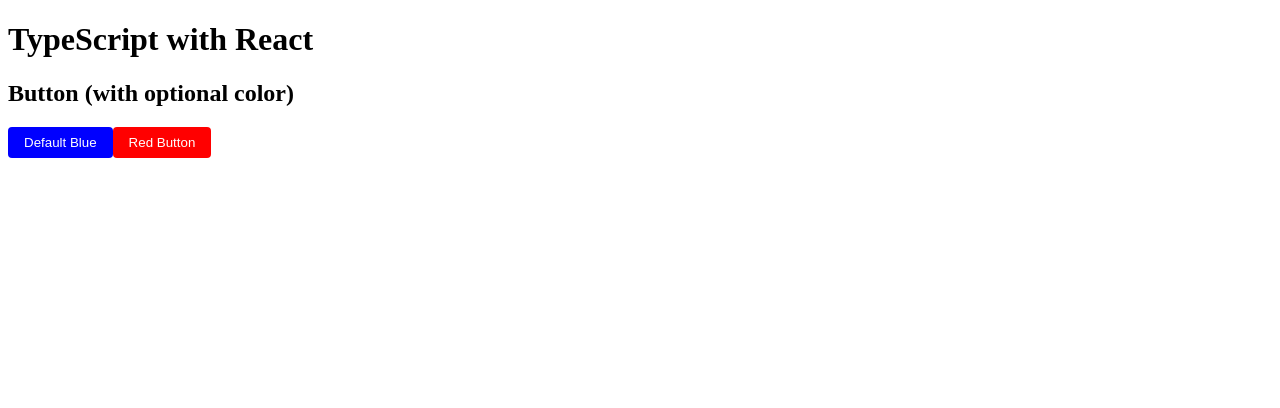
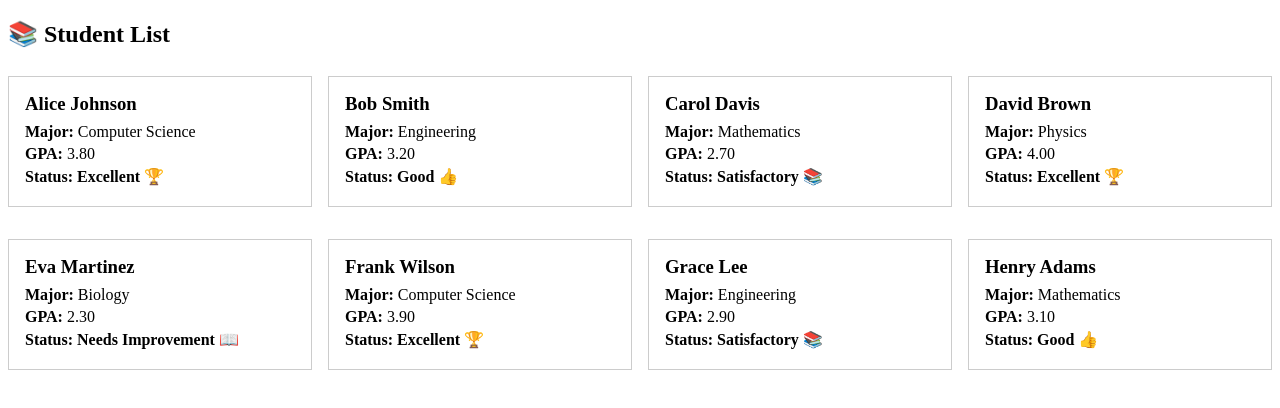
Before and after one commit to HaithamAbuDraz/react-advanced, a React (Vite) app: page / in a window 1280 px wide. Shown: the top 408 px of the page. Built offline with nearby package versions, Linux system fonts and the light colour scheme.

Commit message:
Replace TypeScript lesson with challenge

```diff
--- a/src/App.tsx
+++ b/src/App.tsx
@@ -1,7 +1,7 @@
-import TypeScriptLesson from "./lessons/01-typescript-react/TypeScriptLesson"
+import TypeScriptChallenge from "./challenges/01-typescript-react/TypeScriptChallenge";
 
 function App() {
-  return <TypeScriptLesson />
+  return <TypeScriptChallenge />;
 }
 
-export default App
+export default App;
```
